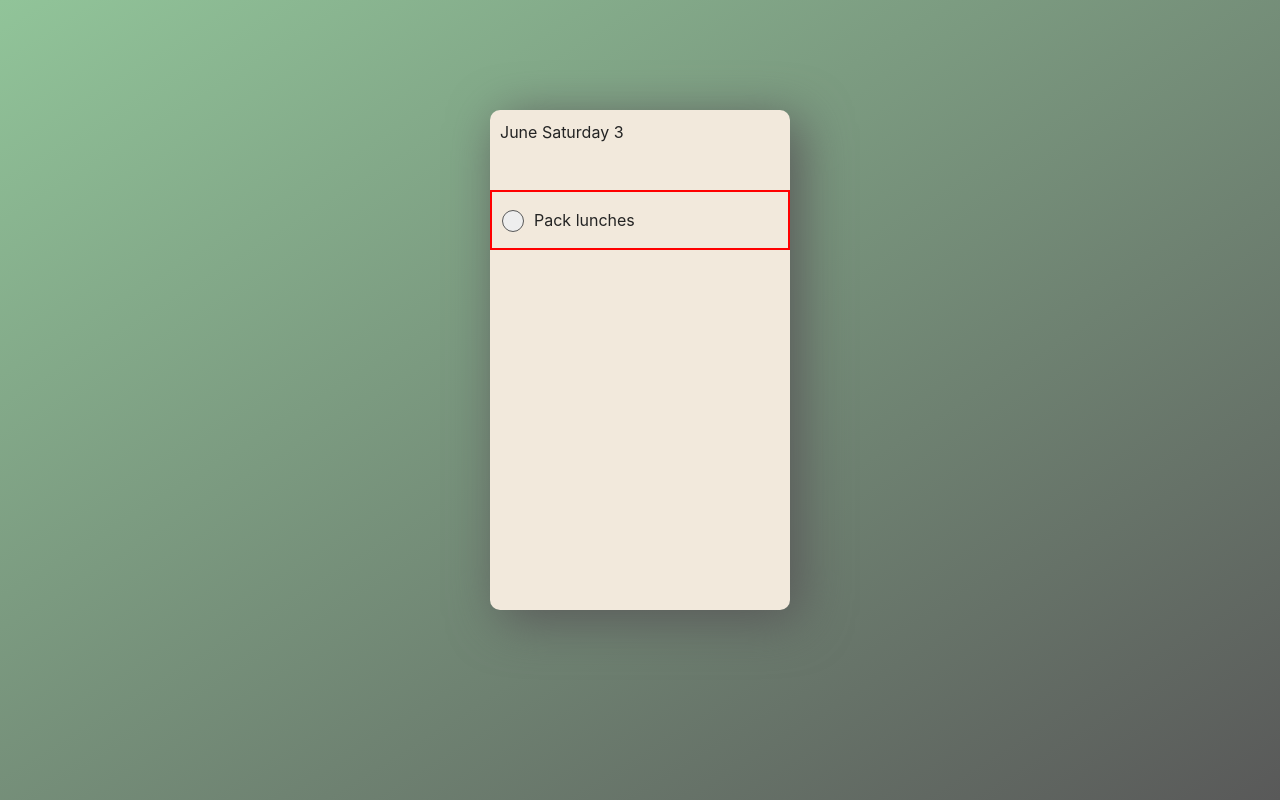
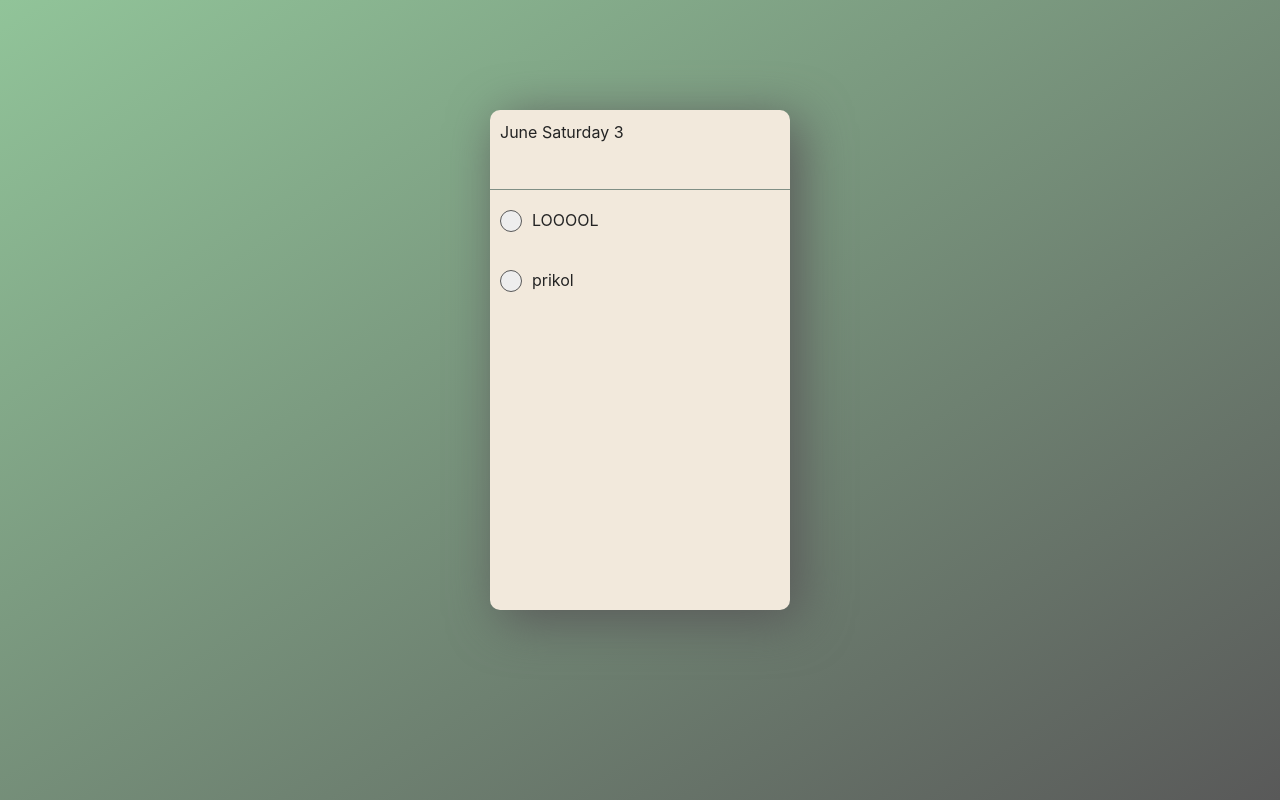
Before and after one commit to isildurrr1/todos-react, a React (Vite) app: page / in a window 1280 px wide. Built offline with nearby package versions, Linux system fonts and the light colour scheme.

Commit message:
add components: Header, Main and Card

```diff
--- a/index.html
+++ b/index.html
@@ -8,6 +8,6 @@
   </head>
   <body>
     <div id="root"></div>
-    <script type="module" src="/src/main.tsx"></script>
+    <script type="module" src="/src/index.tsx"></script>
   </body>
 </html>
--- a/src/components/App.tsx
+++ b/src/components/App.tsx
@@ -1,29 +1,19 @@
+import Header from "./Header";
+import Main from "./Main";
+import { CardProps } from "../types/types";
 
 const App: React.FC = () => {
-  const date: Date  = new Date();
-  const days: string[] = ["Sunday", "Monday", "Tuesday", "Wednesday", "Thursday", "Friday", "Saturday"];
-  const months: string[] = ["January", "February", "March", "April", "May", "June", "July", "August", "September", "October", "November", "December"];
-  const monthNow: string = months[date.getMonth()];
-  const dayNow: string = days[date.getDay()];
-  const todaysDate: number = date.getDate();
+
+  const cards: CardProps[] = [
+    {text: "LOOOOL"},
+    {text: "prikol"}
+  ]
+
   return (
     <div className="todo">
       <div className="todo__container">
-        <header className="header">
-          {monthNow} {dayNow} {todaysDate}
-        </header>
-        <main className="main">
-          <div className="card">
-            <label className="checkbox">
-              <input type="checkbox" className="checkbox__input"/>
-              <div className="checkbox__checkmark"></div>
-            </label>
-            <div className="card__delete-overlay">
-              <span className="card__text">Pack lunches</span>
-              <button className="card__delete" type="button"></button>
-            </div>
-          </div>
-        </main>
+        <Header/>
+        <Main data={cards}/>
       </div>
     </div>
   )
--- /dev/null
+++ b/src/components/Card.tsx
@@ -0,0 +1,17 @@
+import { CardProps } from "../types/types";
+const Card = ({text}: CardProps) => {
+  return (
+    <div className="card">
+      <label className="checkbox">
+        <input type="checkbox" className="checkbox__input"/>
+        <div className="checkbox__checkmark"/>
+      </label>
+      <div className="card__delete-overlay">
+        <span className="card__text">{text}</span>
+        <button className="card__delete" type="button"/>
+      </div>
+    </div>
+  );
+}
+
+export default Card;
--- /dev/null
+++ b/src/components/Header.tsx
@@ -0,0 +1,15 @@
+const Header: React.FC = () => {
+  const date: Date  = new Date();
+  const days: string[] = ["Sunday", "Monday", "Tuesday", "Wednesday", "Thursday", "Friday", "Saturday"];
+  const months: string[] = ["January", "February", "March", "April", "May", "June", "July", "August", "September", "October", "November", "December"];
+  const monthNow: string = months[date.getMonth()];
+  const dayNow: string = days[date.getDay()];
+  const todaysDate: number = date.getDate();
+  return(
+    <header className="header">
+      {monthNow} {dayNow} {todaysDate}
+    </header>
+  );
+}
+
+export default Header;
--- /dev/null
+++ b/src/components/Main.tsx
@@ -0,0 +1,13 @@
+import Card from "./Card";
+import { MainProps } from "../types/types";
+
+const Main = ({data}: MainProps) => {
+  return(
+    <main className="main">
+      {data.map((card) => (
+        <Card text={card.text}/>
+      ))}
+    </main>
+  );
+}
+export default Main;
--- a/src/index.sass
+++ b/src/index.sass
@@ -42,6 +42,7 @@ h1
   height: 80px
   box-sizing: border-box
   padding: 10px
+  border-bottom: 1px $battleship-gray solid
 
 .card
   display: flex
@@ -49,7 +50,7 @@ h1
   width: 100%
   height: 60px
   box-sizing: border-box
-  border: 2px red solid
+  // border: 2px red solid
   padding: 10px
   cursor: pointer
 
--- /dev/null
+++ b/src/types/types.ts
@@ -0,0 +1,7 @@
+export interface CardProps {
+  text: string
+}
+
+export interface MainProps {
+  data: CardProps[]
+}
```
Also changed, not shown: src/index.tsx (renamed from src/main.tsx).
